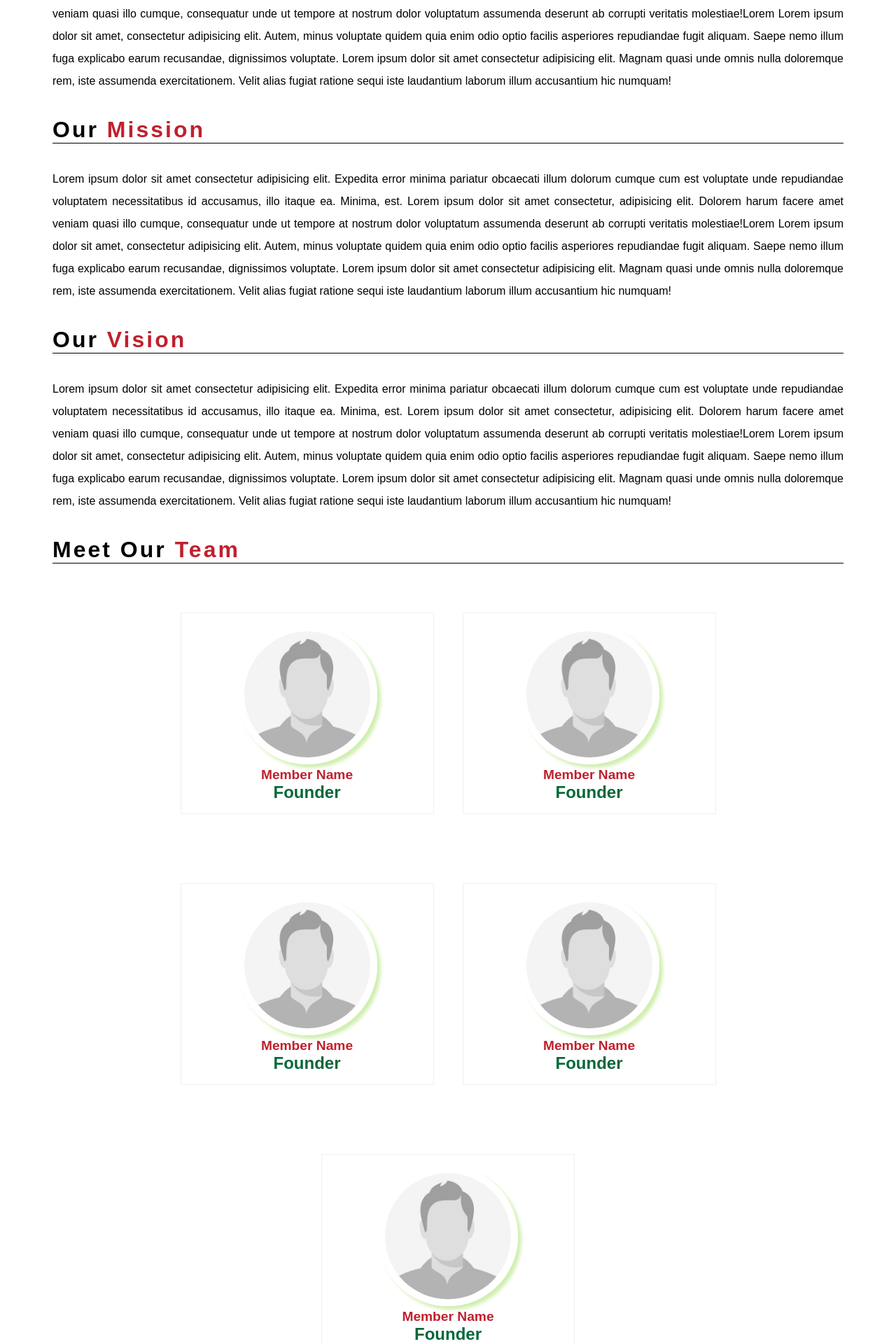
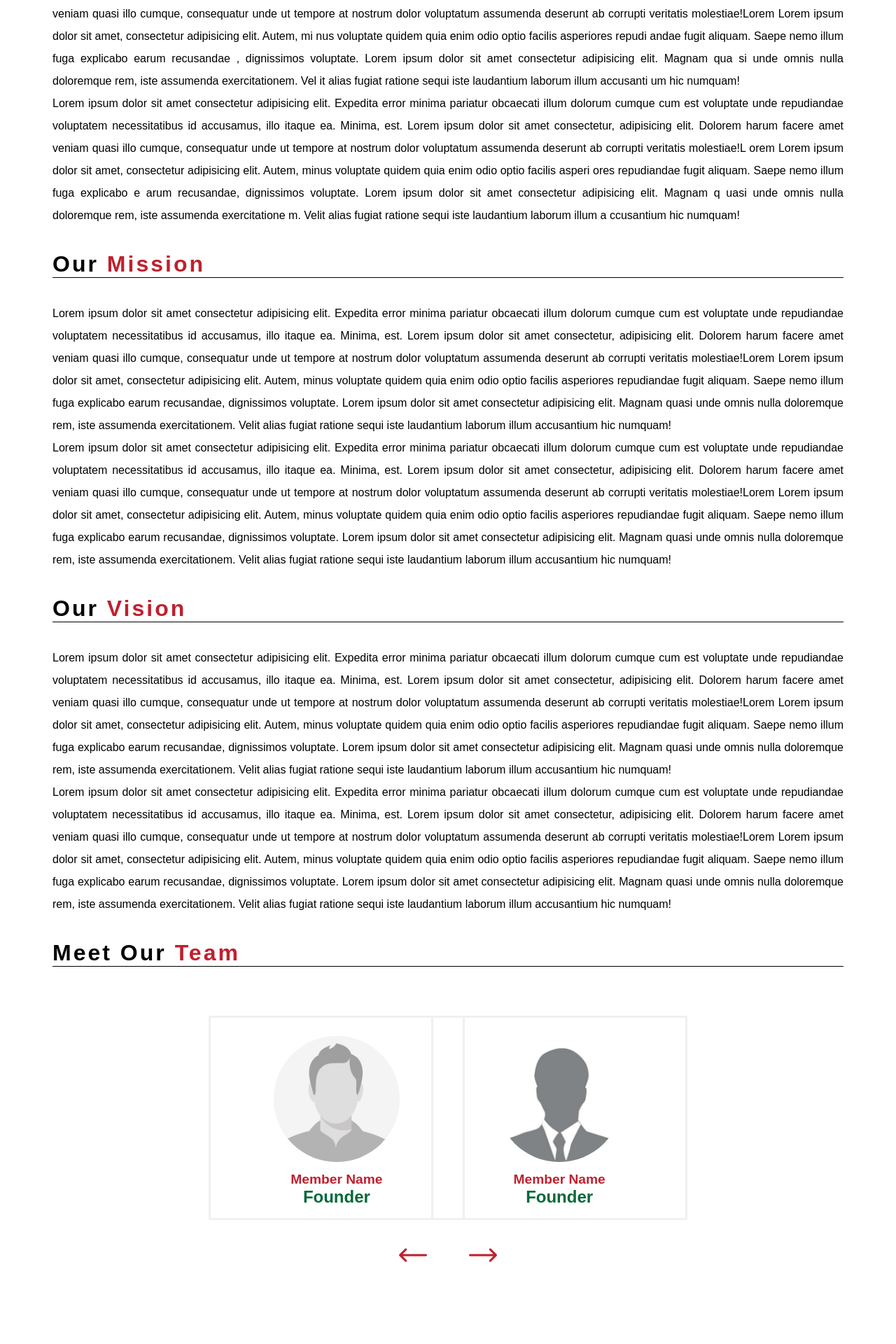
Before and after one commit to Mourtada15/First-Project-FrontEnd, a React (Vite) app: page / in a window 1280 px wide. Shown: the part 920-2840 px from the top of the page at 70% size. After the commit the page ends 2763 px from the top, so only its background shows below. Built offline with nearby package versions, Linux system fonts and the light colour scheme; a web font is replaced by a local one.

Commit message:
carousel teams

```diff
--- a/src/AboutUs.jsx
+++ b/src/AboutUs.jsx
@@ -1,9 +1,34 @@
-import React from "react";
+import React, { useState } from "react";
 import Navbar from "./components/navbar";
 import Team from "./components/Team";
 import AboutUsImage from "./assets/aboutus.png";
-import "./aboutus.css"
+import "./aboutus.css";
+import PP1 from '../src/assets/pp1.jpg';
+import PP2 from '../src/assets/pp2.jpg';
+import PP3 from '../src/assets/pp3.jpg';
+import PP4 from '../src/assets/pp4.png';
+
 const AboutUs = () => {
+
+  const images=[PP1, PP2, PP3, PP4];
+  const teamsPerPage=2;
+  const totalTeams=images.length;
+
+  const [currentPage,setCurrentPage]=useState(0);
+
+  const startTeam= currentPage*teamsPerPage;
+  const endTeam= startTeam+teamsPerPage;
+  const visibleTeams=images.slice(startTeam,endTeam);
+
+  const handleNextPage = () => {
+    setCurrentPage((prevPage) => (prevPage + 1) % (totalTeams / teamsPerPage));
+  };
+
+  const handlePrevPage = () => {
+    setCurrentPage((prevPage) => (prevPage - 1 + totalTeams / teamsPerPage) % (totalTeams / teamsPerPage));
+  };
+
+
   return (
     <>
       <Navbar />
@@ -25,8 +50,32 @@ const AboutUs = () => {
               illo itaque ea. Minima, est. Lorem ipsum dolor sit amet
               consectetur, adipisicing elit. Dolorem harum facere amet veniam
               quasi illo cumque, consequatur unde ut tempore at nostrum dolor
-              voluptatum assumenda deserunt ab corrupti veritatis molestiae!Lorem Lorem ipsum dolor sit amet, consectetur adipisicing elit. Autem, minus voluptate quidem quia enim odio optio facilis asperiores repudiandae fugit aliquam. Saepe nemo illum fuga explicabo earum recusandae, dignissimos voluptate.
-              Lorem ipsum dolor sit amet consectetur adipisicing elit. Magnam quasi unde omnis nulla doloremque rem, iste assumenda exercitationem. Velit alias fugiat ratione sequi iste laudantium laborum illum accusantium hic numquam!
+              voluptatum assumenda deserunt ab corrupti veritatis molestiae!Lorem
+              Lorem ipsum dolor sit amet, consectetur adipisicing elit. Autem, mi
+              nus voluptate quidem quia enim odio optio facilis asperiores repudi
+              andae fugit aliquam. Saepe nemo illum fuga explicabo earum recusandae
+              , dignissimos voluptate.
+              Lorem ipsum dolor sit amet consectetur adipisicing elit. Magnam qua
+              si unde omnis nulla doloremque rem, iste assumenda exercitationem. Vel
+              it alias fugiat ratione sequi iste laudantium laborum illum accusanti
+              um hic numquam!
+            </p>
+            <p>
+              Lorem ipsum dolor sit amet consectetur adipisicing elit. Expedita
+              error minima pariatur obcaecati illum dolorum cumque cum est
+              voluptate unde repudiandae voluptatem necessitatibus id accusamus,
+              illo itaque ea. Minima, est. Lorem ipsum dolor sit amet
+              consectetur, adipisicing elit. Dolorem harum facere amet veniam
+              quasi illo cumque, consequatur unde ut tempore at nostrum dolor
+              voluptatum assumenda deserunt ab corrupti veritatis molestiae!L
+              orem Lorem ipsum dolor sit amet, consectetur adipisicing elit.
+              Autem, minus voluptate quidem quia enim odio optio facilis asperi
+              ores repudiandae fugit aliquam. Saepe nemo illum fuga explicabo e
+              arum recusandae, dignissimos voluptate.
+              Lorem ipsum dolor sit amet consectetur adipisicing elit. Magnam q
+              uasi unde omnis nulla doloremque rem, iste assumenda exercitatione
+              m. Velit alias fugiat ratione sequi iste laudantium laborum illum a
+              ccusantium hic numquam!
             </p>
           </div>
         </div>
@@ -38,6 +87,16 @@ const AboutUs = () => {
             </h1>
           </div>
           <div className="mission-description">
+            <p>
+              Lorem ipsum dolor sit amet consectetur adipisicing elit. Expedita
+              error minima pariatur obcaecati illum dolorum cumque cum est
+              voluptate unde repudiandae voluptatem necessitatibus id accusamus,
+              illo itaque ea. Minima, est. Lorem ipsum dolor sit amet
+              consectetur, adipisicing elit. Dolorem harum facere amet veniam
+              quasi illo cumque, consequatur unde ut tempore at nostrum dolor
+              voluptatum assumenda deserunt ab corrupti veritatis molestiae!Lorem Lorem ipsum dolor sit amet, consectetur adipisicing elit. Autem, minus voluptate quidem quia enim odio optio facilis asperiores repudiandae fugit aliquam. Saepe nemo illum fuga explicabo earum recusandae, dignissimos voluptate.
+              Lorem ipsum dolor sit amet consectetur adipisicing elit. Magnam quasi unde omnis nulla doloremque rem, iste assumenda exercitationem. Velit alias fugiat ratione sequi iste laudantium laborum illum accusantium hic numquam!
+            </p>
             <p>
               Lorem ipsum dolor sit amet consectetur adipisicing elit. Expedita
               error minima pariatur obcaecati illum dolorum cumque cum est
@@ -68,6 +127,16 @@ const AboutUs = () => {
               voluptatum assumenda deserunt ab corrupti veritatis molestiae!Lorem Lorem ipsum dolor sit amet, consectetur adipisicing elit. Autem, minus voluptate quidem quia enim odio optio facilis asperiores repudiandae fugit aliquam. Saepe nemo illum fuga explicabo earum recusandae, dignissimos voluptate.
               Lorem ipsum dolor sit amet consectetur adipisicing elit. Magnam quasi unde omnis nulla doloremque rem, iste assumenda exercitationem. Velit alias fugiat ratione sequi iste laudantium laborum illum accusantium hic numquam!
             </p>
+            <p>
+              Lorem ipsum dolor sit amet consectetur adipisicing elit. Expedita
+              error minima pariatur obcaecati illum dolorum cumque cum est
+              voluptate unde repudiandae voluptatem necessitatibus id accusamus,
+              illo itaque ea. Minima, est. Lorem ipsum dolor sit amet
+              consectetur, adipisicing elit. Dolorem harum facere amet veniam
+              quasi illo cumque, consequatur unde ut tempore at nostrum dolor
+              voluptatum assumenda deserunt ab corrupti veritatis molestiae!Lorem Lorem ipsum dolor sit amet, consectetur adipisicing elit. Autem, minus voluptate quidem quia enim odio optio facilis asperiores repudiandae fugit aliquam. Saepe nemo illum fuga explicabo earum recusandae, dignissimos voluptate.
+              Lorem ipsum dolor sit amet consectetur adipisicing elit. Magnam quasi unde omnis nulla doloremque rem, iste assumenda exercitationem. Velit alias fugiat ratione sequi iste laudantium laborum illum accusantium hic numquam!
+            </p>
           </div>
         </div>
 
@@ -77,12 +146,17 @@ const AboutUs = () => {
               Meet Our <span className="red">Team</span>
             </h1>
           </div>
+          <div className="teams-container">
           <div className="teams">
-            <Team/>
-            <Team/>
-            <Team/>
-            <Team/>
-            <Team/>
+
+          {visibleTeams.map((image, index) => (
+                <Team key={index} image={image} />
+              ))}
+          </div>
+          <div className="carousel-buttons">
+            <button className='previous-button' onClick={handlePrevPage}>Previous</button>
+            <button className='next-button' onClick={handleNextPage}>Next</button>
+          </div>
           </div>
         </div>
 
--- a/src/App.jsx
+++ b/src/App.jsx
@@ -6,9 +6,7 @@ import Subscribe from "./components/subscribe";
 const App = () =>{
     return(
         <>
-        <Navbar/>
-        <Lebnene_Ele />
-        <Subscribe/>
+
         </>
     );
 }
--- a/src/aboutus.css
+++ b/src/aboutus.css
@@ -40,7 +40,15 @@ body{
     text-align: justify;
     line-height: 2;
 }
+.teams-container{
+    display: flex;
+    /* position: relative; */
+    justify-content: center;
+    align-items: center;
+    flex-direction: column;
+}
 .teams{
+    width: 75%;
     margin-top: 2.188rem;
     display: flex;
     justify-content: center;
@@ -51,3 +59,34 @@ body{
     gap: 4rem;
 
 }
+.carousel-buttons{
+    margin-top: 2.188rem;
+}
+.previous-button{
+    background: transparent;
+    border: none;
+    cursor: pointer;
+    font-size: 0;
+    padding: 0;
+    width:6.25rem;
+    height:1.875rem;
+    background-image: url('../src/assets/left-arrow.png');
+    background-repeat: no-repeat;
+    background-position: center;
+    background-size: 40% auto;
+
+}
+.next-button{
+    background: transparent;
+    border: none;
+    cursor: pointer;
+    font-size: 0;
+    padding: 0;
+    width:6.25rem;
+    height: 1.875rem;
+    background-image: url('../src/assets/right-arrow.png');
+    background-repeat: no-repeat;
+    background-position: center;
+    background-size: 40% auto;
+
+}
--- a/src/components/Team.jsx
+++ b/src/components/Team.jsx
@@ -1,17 +1,22 @@
 import React from 'react'
-import PP1 from '../assets/pp1.jpg'
+
 import './team.css'
 
-const Team = () => {
+const Team = (props) => {
+  const {image}=props
+
+
   return (
+
       <div className='team-member'>
         <div className='team-card'>
-      <img src={PP1} className='profile-picture' alt="profile picture"></img>
+      <img src={image} className='profile-picture' alt="profile picture"></img>
       <p className='member-name'> Member Name</p>
       <p className='member-position'>Founder</p>
       </div>
       </div>
 
+
   )
 }
 
--- a/src/components/navbar.jsx
+++ b/src/components/navbar.jsx
@@ -5,6 +5,7 @@ import subscribe from "../assets/subscribe.png"
 import donate from '../assets/heart.png'
 import Subscribe from "./subscribe"
 import ContactUs from "./contactUs"
+import AboutUs from "../AboutUs.jsx"
 const Navbar = () =>{
     const [showSubscription,setShowSubscription]= useState(false);
     const [showContactUs, setShowContactUs]= useState(false);
--- a/src/components/team.css
+++ b/src/components/team.css
@@ -11,7 +11,7 @@
     gap: 2rem;
 }
 .team-card{
-    border: 0.063rem solid #F0F0F0;
+    border: 0.188rem solid #F0F0F0;
     padding: 1rem 5rem;
     transition: box-shadow 0.3s;
 }
@@ -23,7 +23,6 @@
     height: 12.5rem;
     border-radius: 50%;
     border: 0.625rem solid white ;
-    box-shadow: 0.313rem 0.313rem 0.313rem #D0EFB0;
 }
 
 .member-name{
```
